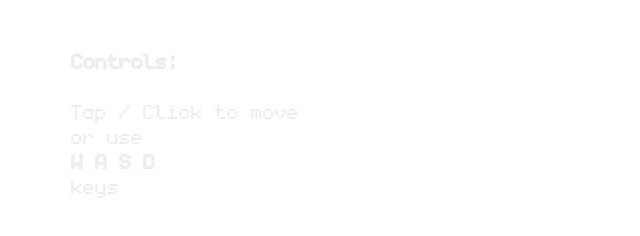
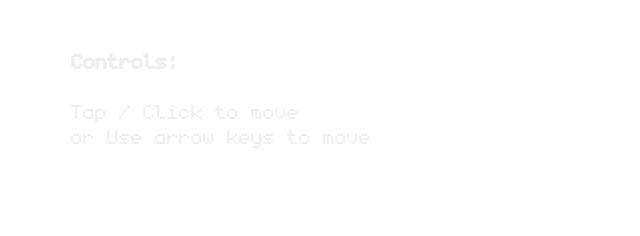
Before and after one commit to diptilulla/2d-game, a website built with Vite: page index.html in a window 1280 px wide. Shown: the full height of the page, 0-640 px from the left. Built offline with nearby package versions, Linux system fonts and the light colour scheme; what kaboom would draw is missing.

Commit message:
changed command

```diff
--- a/index.html
+++ b/index.html
@@ -79,7 +79,7 @@
         <p class="note">
           <strong>Controls:</strong><br>
           Tap / Click to move<br>
-          or use <strong>W A S D</strong> keys
+          or Use arrow keys to move
         </p>
         <div id="textbox-container" style="display: none">
           <div id="textbox">
```
